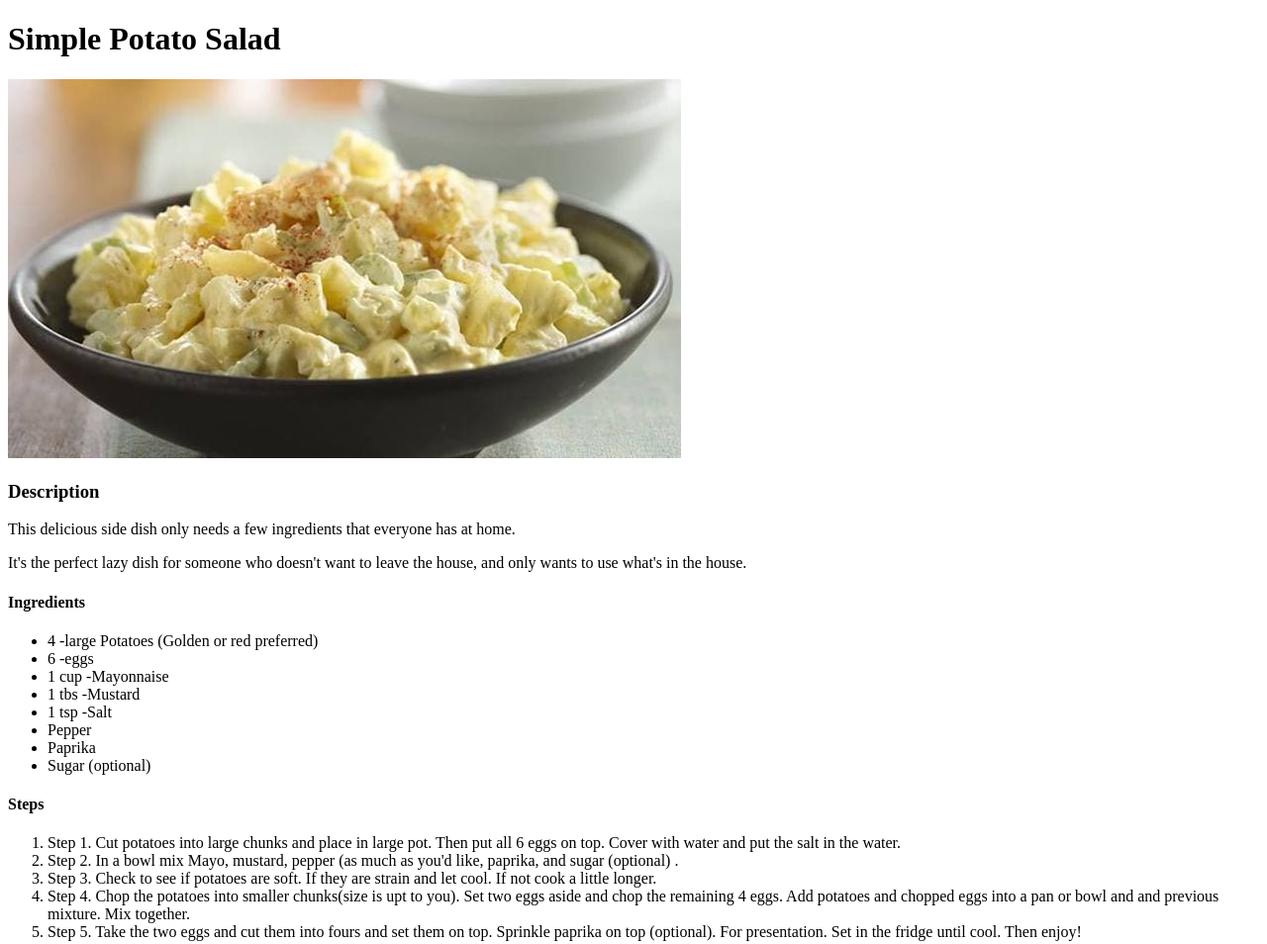
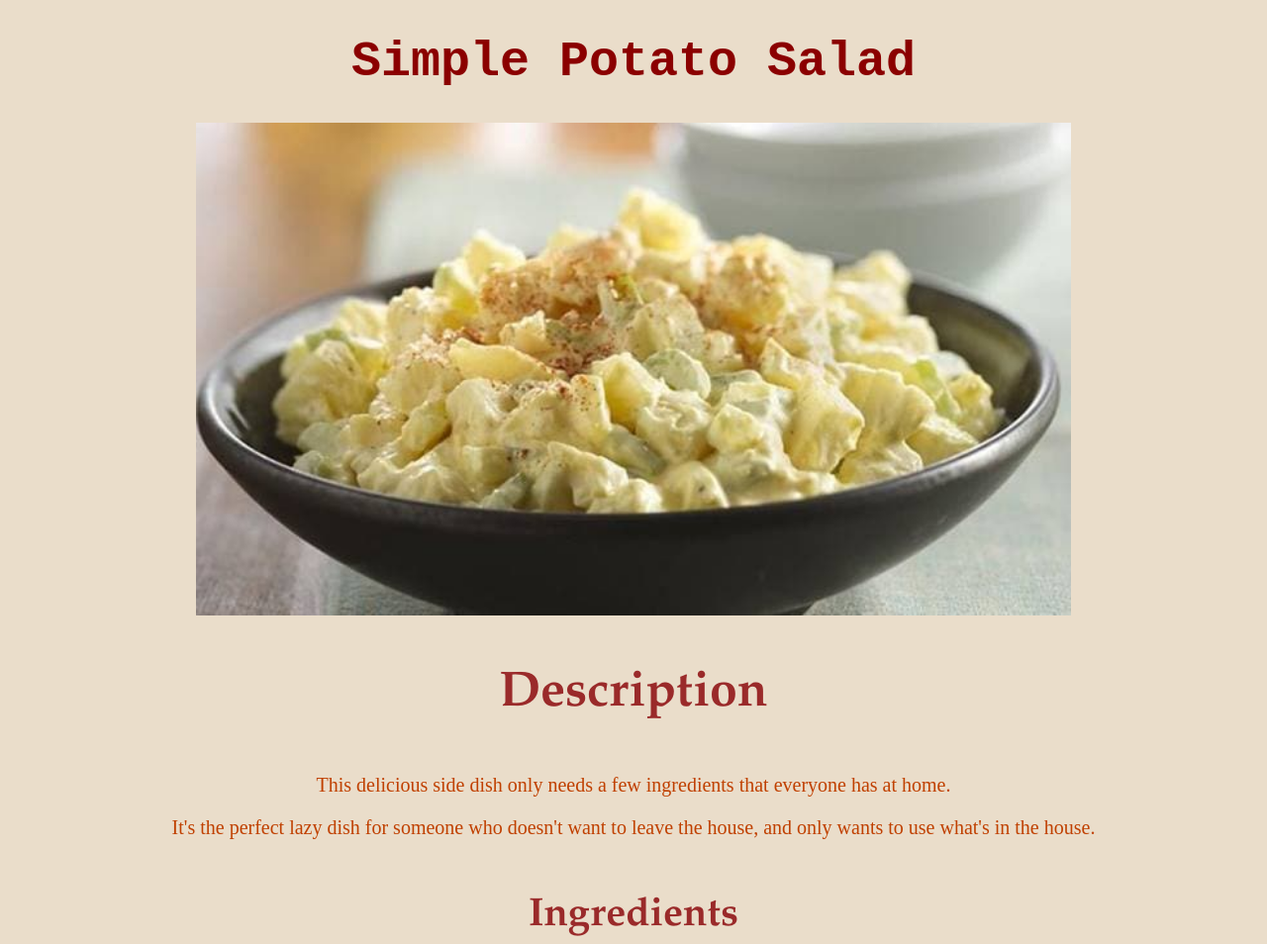
Before and after one commit to Aaliyah1699/odin-recipes, a plain HTML site: page recipes/potsal.html in a window 1280 px wide. Shown: the top 954 px of the page at 99% size. Drawn offline with Linux system fonts and the light colour scheme.

Commit message:
Added Potsal page changes

```diff
--- a/recipes/style-r.css
+++ b/recipes/style-r.css
@@ -1,40 +1,77 @@
-/* Mac section */
-/*h1 -title*/
+/*Mac page*/
+/*h1 -title = Mac*/
 #mac{
     font-family: "Brush Script MT", "Courier New", sans-serif;
     font-size: 50px;
     text-align: center;
     color: #d27d2d;
 }
-/*image*/
-#bake{
+/*image [bake=Mac][pic=Potsal]*/
+#bake, #pic{
     display: block;
     margin-left: auto;
     margin-right: auto;
     position: relative;
     width: 60%;
 }
-/*body - background of page*/
-.milk{
+/*body - [milk=Mac][pot=Potsal]*/
+.milk, .pot{
     background-color: #eaddca;
     text-align: center;
     list-style-position: inside;
     font-size: 21px;
 }
-/*h3 description*/
+/*h3 description = Mac*/
 .des{
     color: #6e260e;
     font-family: "Dancing Script", Garamond, sans-serif;
     font-size: 50px;
 }
-/*first paragraph, unordered list, ordered list*/
+/* Mac = first paragraph, unordered list, ordered list*/
 .para, .li, .step{
     font-family: "Times New Roman", Georgia, sans-serif;
     color: #5C4033;
 }
-/*H4 titles (ingredients - steps)*/
+/* Mac = H4 titles (ingredients - steps)*/
 .init{
     color: #6e260e;
     font-family: "Dancing Script", Garamond, sans-serif;
     font-size: 40px;
 }
+/*Potato Salad Page*/
+/*Potsal =h1 title */
+#simp {
+    font-family: "Brush Script MT", "Courier New", sans-serif;
+    font-size: 50px;
+    text-align: center;
+    color: #8B0000;
+}
+/*Potsal = image*/
+#pic {
+    width: 70%;
+}
+/* Potsal = [cript=H3] [stir=h4]*/
+.cript, .stir {
+    color: #9a2a2a;
+    font-family: Satisfy, Garamond, sans-serif;
+}
+/*Potsal = h3*/
+.cript {
+    font-size: 50px;
+}
+/*Potsal=H4*/
+.stir {
+    font-size: 40px;
+}
+/*Potsal = p, unordered list, ordered list*/
+.mus, .may, .sweet {
+    font-family: "Times New Roman", Georgia, sans-serif;
+    color: #C04000;
+}
+/*Body font size*/
+.pot {
+    font-size: 20px;
+}
+
+/*Baked Ham page*/
+/**/
```
